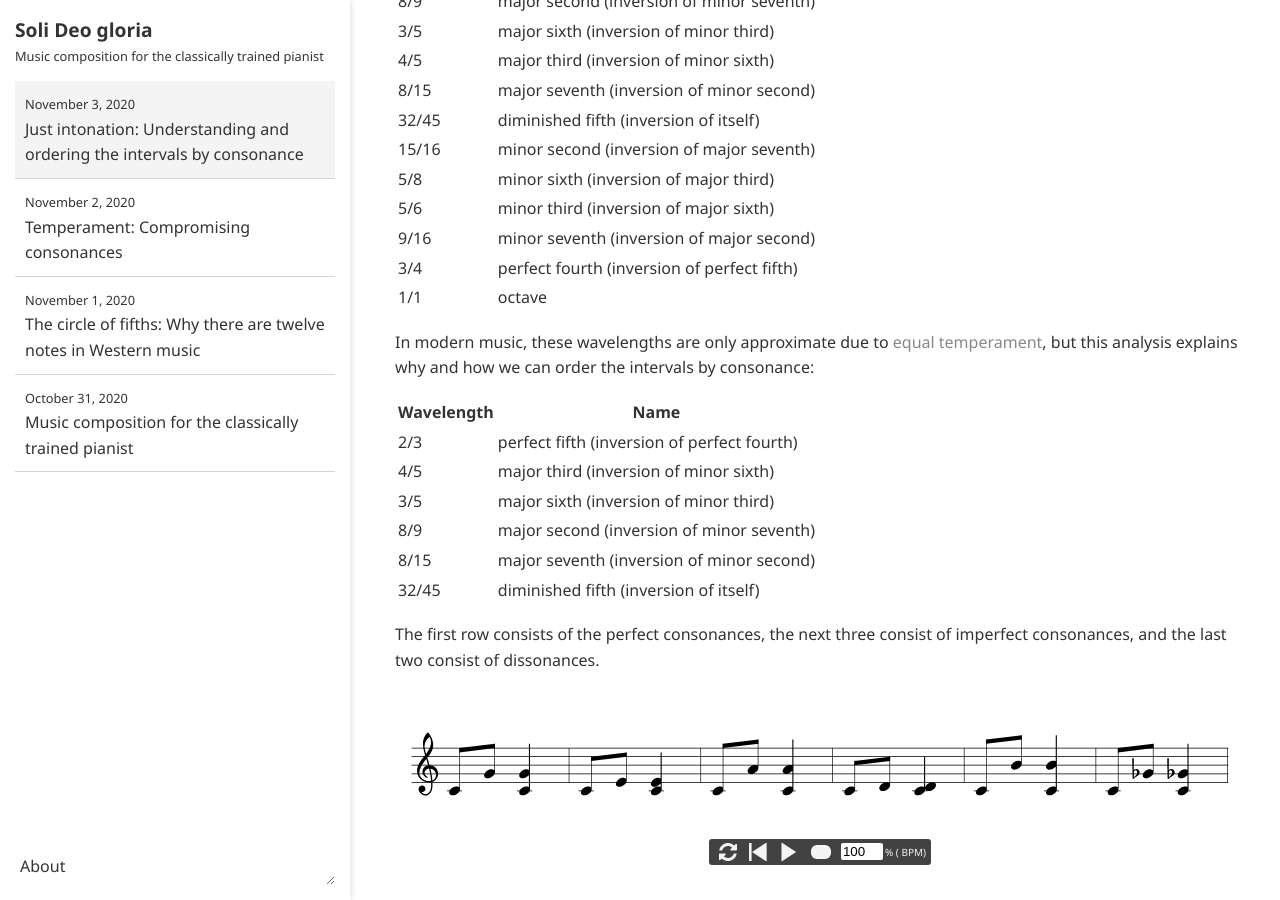
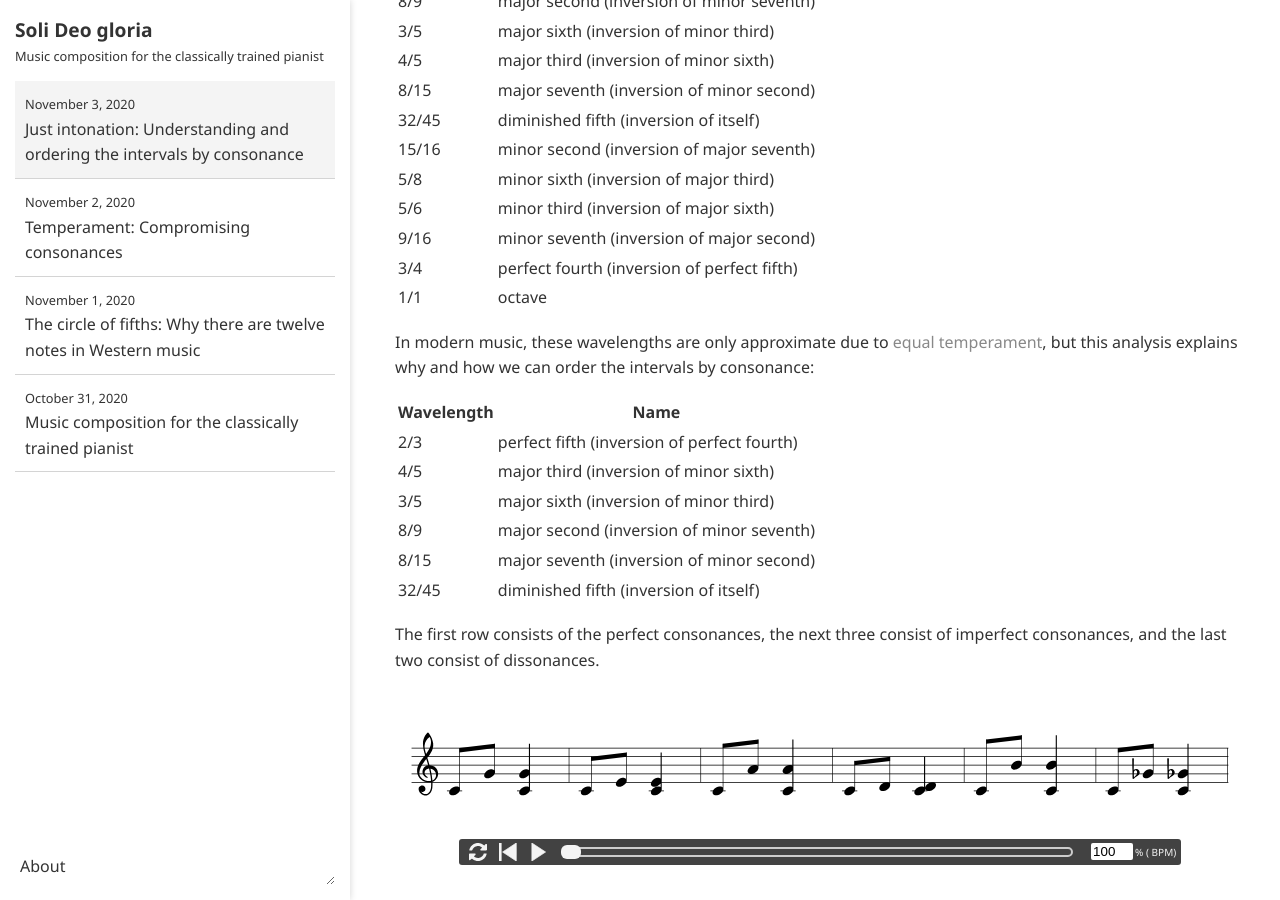
Before and after one commit to ansyblenetwork/sdg, a Jekyll site: the page built from _posts/2020-11-03-just-intonation-understanding-and-ordering-the.md, in a window 1280 px wide and 900 px high, scrolled down 1473 px. Built offline with Jekyll 4.4.1, drawn with Linux system fonts in a browser that asks for light colours; formulas are drawn with MathJax 3.

Commit message:
Update 2020-11-03-just-intonation-understanding-and-ordering-the.md

```diff
--- a/_posts/2020-11-03-just-intonation-understanding-and-ordering-the.md
+++ b/_posts/2020-11-03-just-intonation-understanding-and-ordering-the.md
@@ -72,7 +72,7 @@
 
 <div style="display:flex; flex-direction:column; align-items:center">
 <div id="paper"></div>
-<div id="controller">test</div>
+<div id="controller" style="width:85%"></div>
 <button id="activate-audio" style="display:none;">Play</button>
 <button id="stop-audio" style="display:none;">Stop</button>
 <div id='audio-error' style="display:none;">Audio is not supported in this browser.</div>
```
